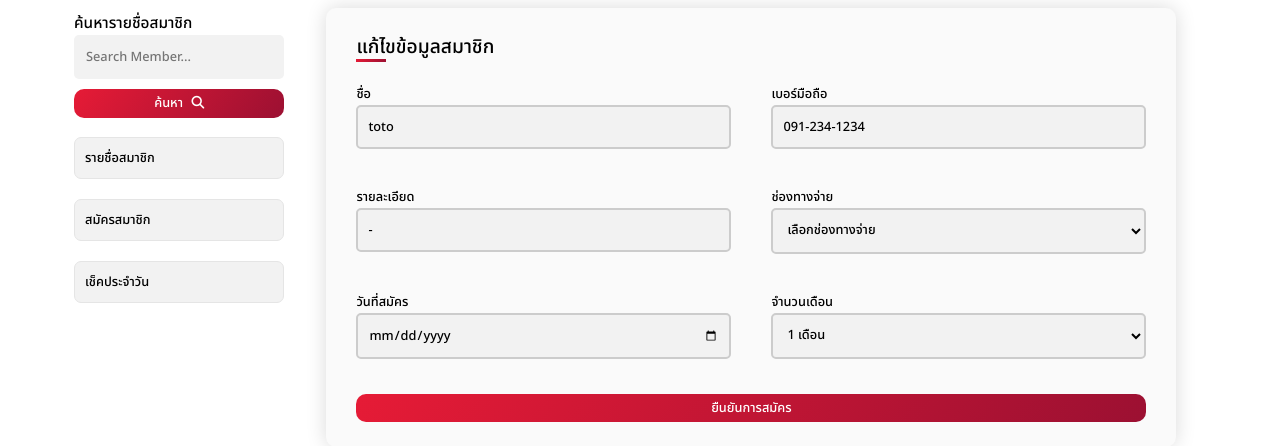
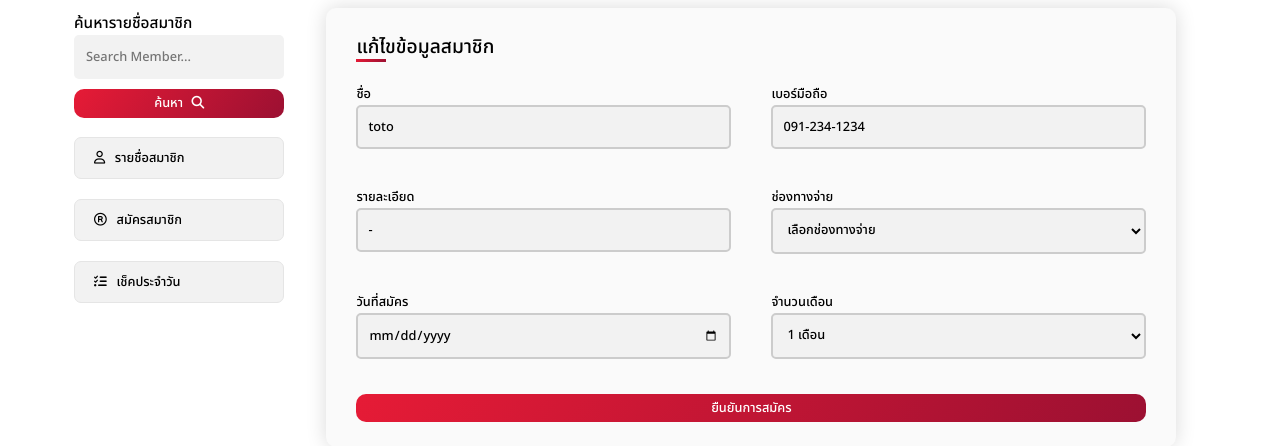
Before and after one commit to Toppu30/FrenchGYM, a Django app: page /edit/1 in a window 1280 px wide. Shown: the part 101-547 px from the top of the page. Run offline with Django 4.2, Linux system fonts and the light colour scheme; data comes from the database, SQL or seed files in the repository; both versions use the stored data as it was after the commit.

Commit message:
icon sidebar edit

```diff
--- a/membership/templates/edit.html
+++ b/membership/templates/edit.html
@@ -43,12 +43,15 @@
             </form>
 
             <a href="/" class="sidebar-menus">
+                <i class="fa-regular fa-user"></i>
                 รายชื่อสมาชิก
             </a>
             <a href="/form/" class="sidebar-menus">
+                <i class="fa-regular fa-registered"></i>
                 สมัครสมาชิก
             </a>
             <a href="/check/" class="sidebar-menus">
+                <i class="fas fa-list-check"></i>
                 เช็คประจำวัน
             </a>
         </div>
```
Also changed, not shown: db.sqlite3.
